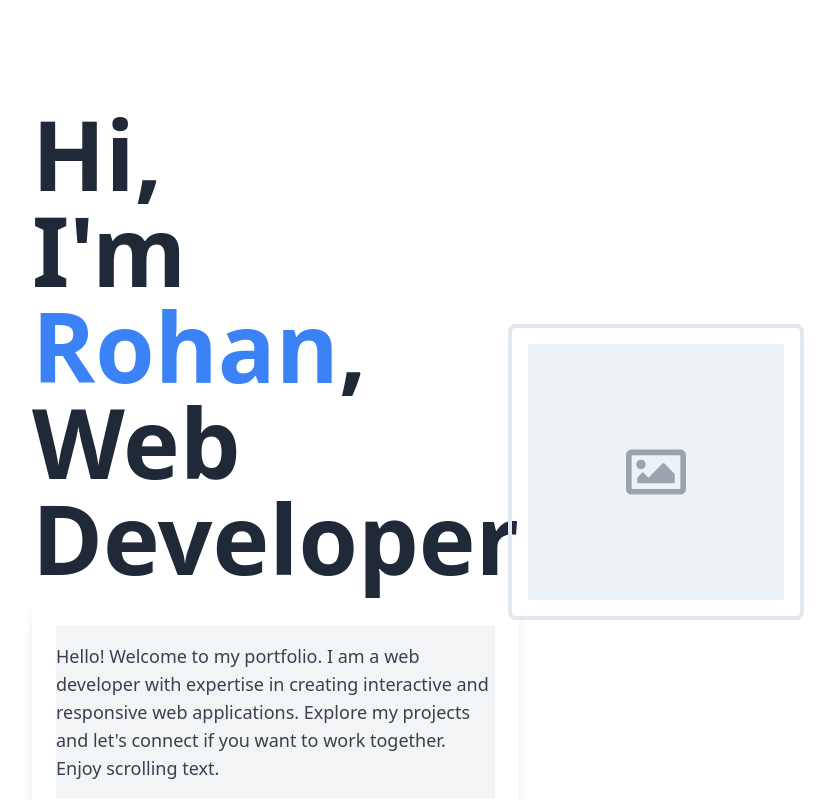
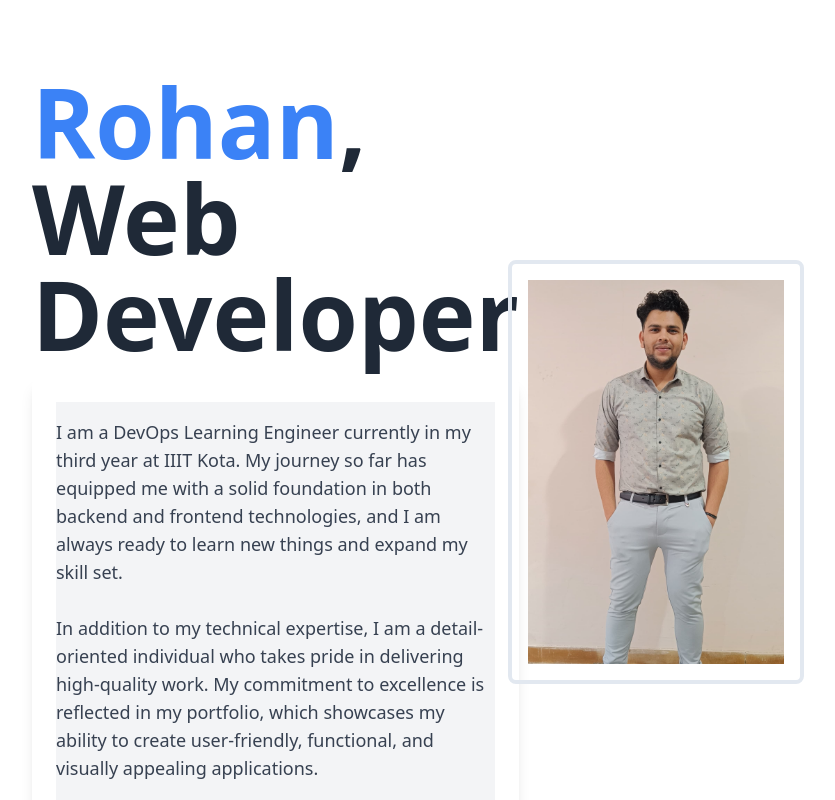
Before and after one commit to Rohansaini1512/Portfolio, a React (Vite) app: page / in a window 1280 px wide. Shown: the top 800 px of the page, without its empty margins (192-1027 px from the left). Built offline with nearby package versions, Linux system fonts and the light colour scheme.

Commit message:
Adding photo

```diff
--- a/src/Pages/Home.jsx
+++ b/src/Pages/Home.jsx
@@ -3,12 +3,15 @@ import ExperienceSection from "../Experience/Experiences";
 import HomeLayout from "../Layout/HomeLayout";
 import { FaArrowRight } from "react-icons/fa";
 import { Link } from "react-router-dom";
-import { FaRegImage } from "react-icons/fa";
+import my from "../assets/1.jpeg";
 
 function Home() {
   const [toggle, setToggle] = useState(false);
 
-  const dynamicText = "Hello! Welcome to my portfolio. I am a web developer with expertise in creating interactive and responsive web applications. Explore my projects and let's connect if you want to work together. Enjoy scrolling text.";
+  const dynamicText = "I am a DevOps Learning Engineer currently in my third year at IIIT Kota. My journey so far has equipped me with a solid foundation in both backend and frontend technologies, and I am always ready to learn new things and expand my skill set.";
+  const nextPara = " In addition to my technical expertise, I am a detail-oriented individual who takes pride in delivering high-quality work. My commitment to excellence is reflected in my portfolio, which showcases my ability to create user-friendly, functional, and visually appealing applications."
+  const third = "I am passionate about tackling complex challenges and continuously seek opportunities to grow both personally and professionally. Contact me today to learn more about how I can contribute to your project and help bring your ideas to life. Let's explore new possibilities together and achieve excellence in every endeavor."
+
 
   return (
     <HomeLayout toggle={toggle} setToggle={setToggle}>
@@ -21,7 +24,9 @@ function Home() {
             </h1>
             <div className="bg-white p-6 rounded-lg shadow-lg max-w-md md:max-w-2xl mb-4"> {/* Adjusted margin-bottom */}
               <div className="w-full py-4 bg-gray-100 text-lg text-gray-700">
-                {dynamicText}
+                {dynamicText} <br /> <br />
+                {nextPara} <br /> <br />
+                {third}
               </div>
             </div>
           </div>
@@ -29,8 +34,8 @@ function Home() {
 
         <div className="w-full md:w-1/2 flex justify-center mb-0"> {/* Adjusted margin-bottom */}
           <div className="border-4 border-gray-300 rounded-lg p-4 max-w-md">
-            <div className="flex items-center justify-center h-64 w-64 bg-gray-200">
-              <FaRegImage className="text-gray-400 text-6xl" />
+            <div className="flex items-center justify-center h-96 w-64 bg-gray-200 overflow-hidden">
+              <img src={my} alt="Rohan" className="object-cover h-full w-full" />
             </div>
           </div>
         </div>
```
